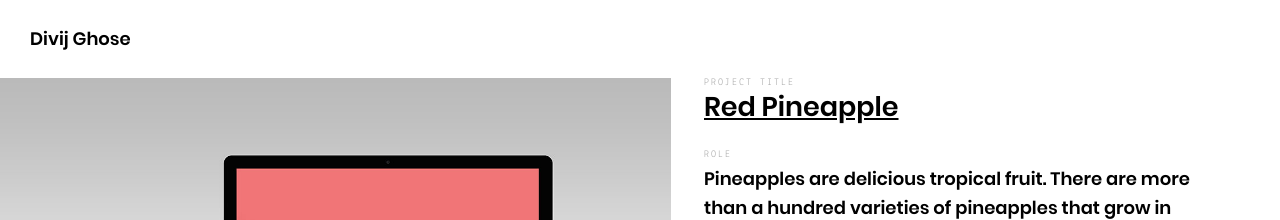
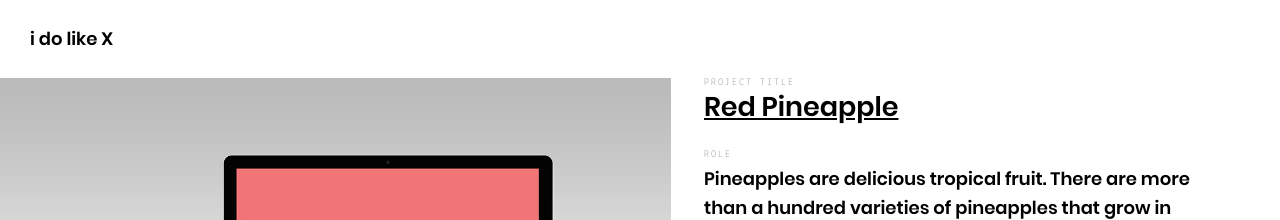
Before and after one commit to idolikex/idolikex.github.io, a Jekyll site: the page built from _posts/projects/2017-04-01-redpineapple.md, in a window 1280 px wide. Shown: the top 220 px of the page. Built offline with Jekyll 4.4.1, drawn with Linux system fonts in a browser that asks for light colours; nearby versions of some CDN libraries; library files that are not in the unit come from our copies.

Commit message:
Changed the name of the website

```diff
--- a/_config.yml
+++ b/_config.yml
@@ -1,5 +1,5 @@
 # User config
-author: "Divij Ghose"
+author: "i do like X"
 tagline: "i do like X - a personal blog"
 description: "My personal blog"
 keywords: "Blog"
```
